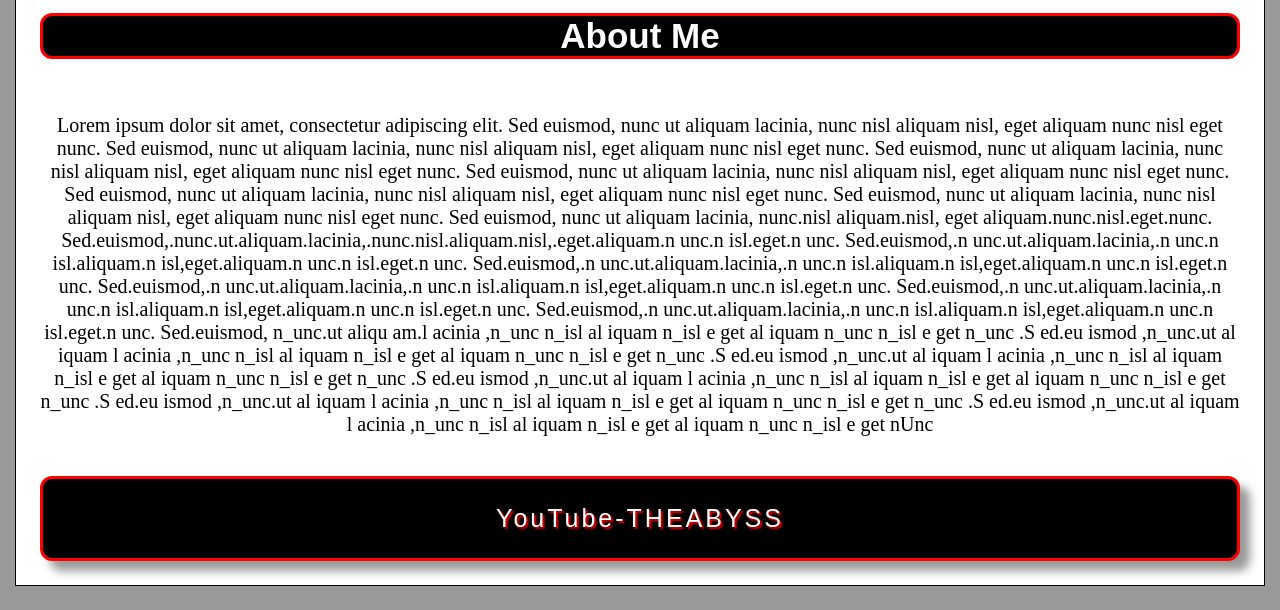
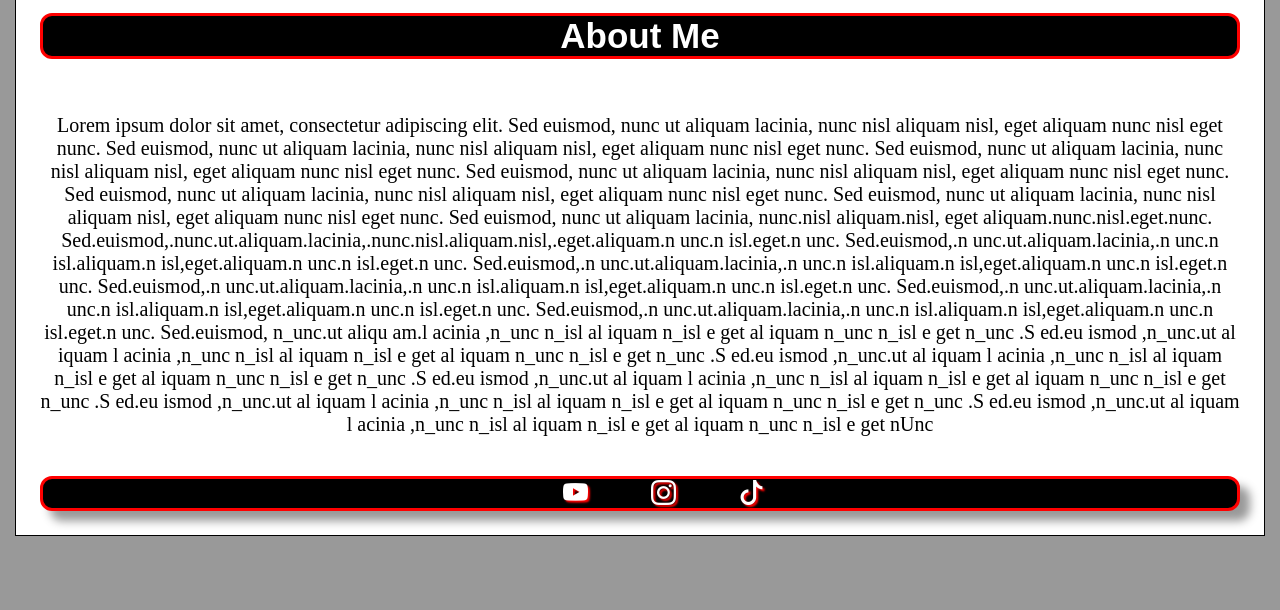
Before and after one commit to QuentinD999/CTK231, a plain HTML site: page Myportfolio/about.html in a window 1280 px wide. Shown: the part 725-1335 px from the top of the page. After the commit the page ends 1285 px from the top, so only its background shows below. Drawn offline with nearby package versions, Linux system fonts and the light colour scheme; a web font is replaced by a local one.

Commit message:
Add files via upload

```diff
--- a/Myportfolio/about.html
+++ b/Myportfolio/about.html
@@ -28,7 +28,9 @@
 
 
 		<footer>
-			<p>YouTube-THEABYSS</p>
+			<a class="bi bi-youtube" href="https://www.youtube.com/@abyss2027" target="_blank"></a>
+		    <a class="bi bi-instagram" href="https://www.instagram.com/abyss.2027" target="_blank"></a>
+		    <a class="bi bi-tiktok" href="https://www.tiktok.com/@abyss2026" target="_blank"></a>
 		</footer>
 
 	</div>
```
Also changed, not shown: Myportfolio/beats.html (+3 -1 lines).
